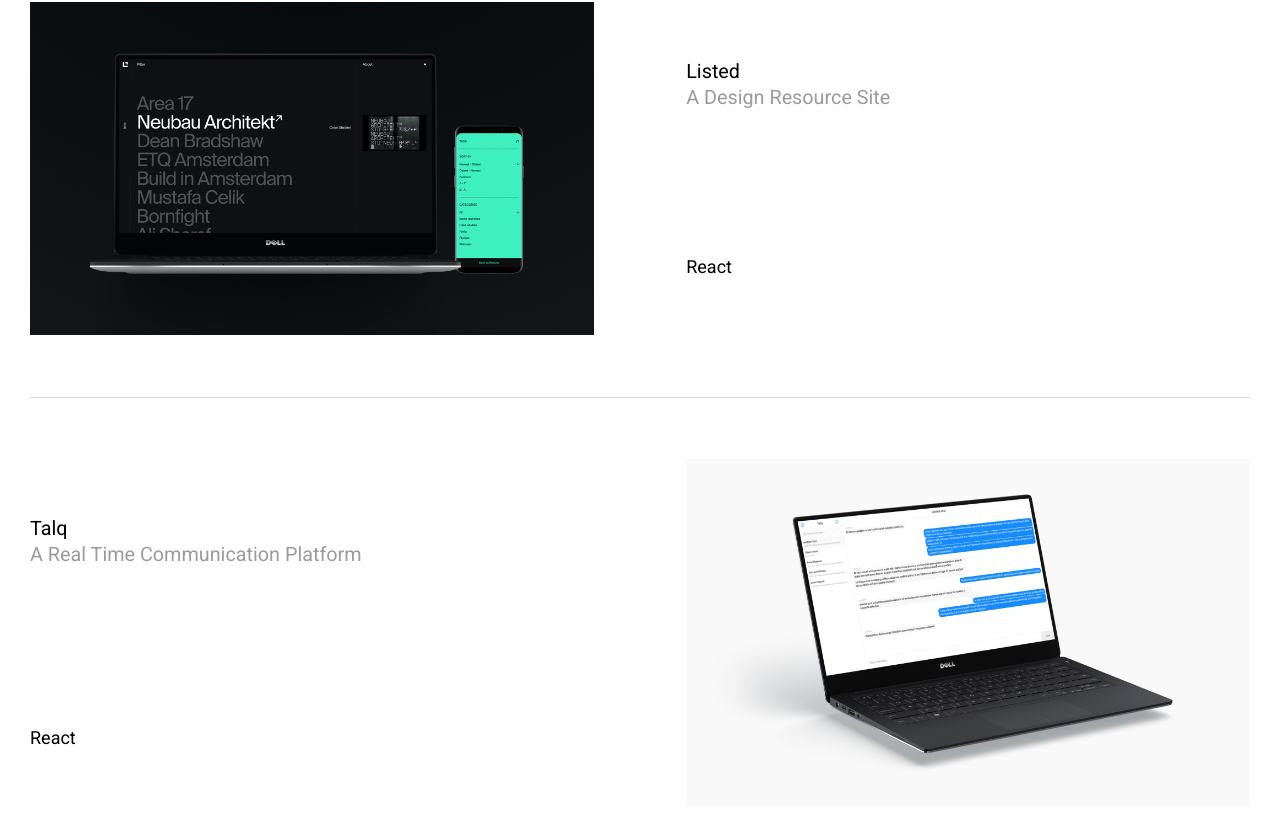
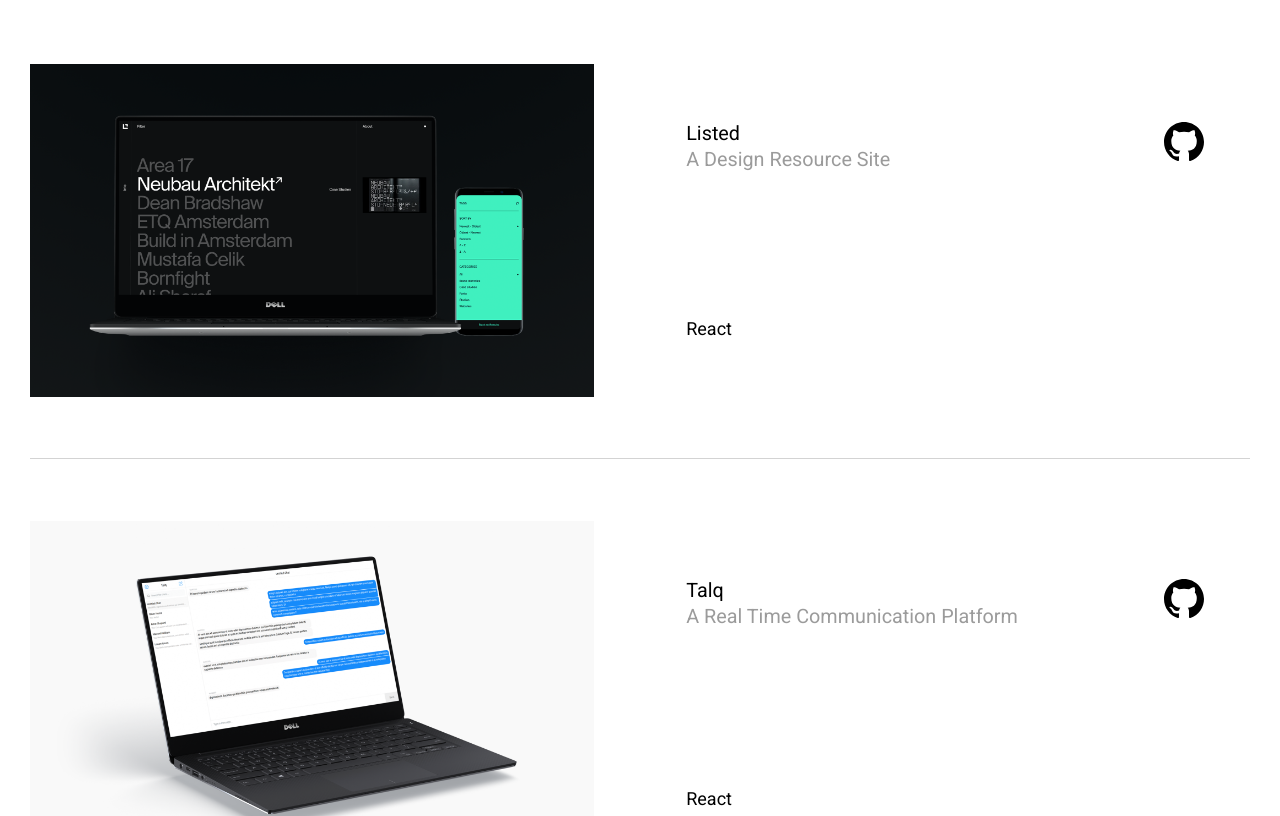
Before and after one commit to joealden/joe-aldens-portfolio, a Vue app: page /#/ in a window 1280 px wide. Shown: the part 320-1136 px from the top of the page. Built offline with nearby package versions, Linux system fonts and the light colour scheme.

Commit message:
Continue work on home page

```diff
--- /dev/null
+++ b/src/components/GithubIcon.vue
@@ -0,0 +1,14 @@
+<template>
+  <svg xmlns="http://www.w3.org/2000/svg" width="35" height="35" viewBox="0 0 16 16">
+    <path
+      fill-rule="evenodd"
+      d="M8 0C3.58 0 0 3.58 0 8c0 3.54 2.29 6.53 5.47 7.59.4.07.55-.17.55-.38 0-.19-.01-.82-.01-1.49-2.01.37-2.53-.49-2.69-.94-.09-.23-.48-.94-.82-1.13-.28-.15-.68-.52-.01-.53.63-.01 1.08.58 1.23.82.72 1.21 1.87.87 2.33.66.07-.52.28-.87.51-1.07-1.78-.2-3.64-.89-3.64-3.95 0-.87.31-1.59.82-2.15-.08-.2-.36-1.02.08-2.12 0 0 .67-.21 2.2.82.64-.18 1.32-.27 2-.27.68 0 1.36.09 2 .27 1.53-1.04 2.2-.82 2.2-.82.44 1.1.16 1.92.08 2.12.51.56.82 1.27.82 2.15 0 3.07-1.87 3.75-3.65 3.95.29.25.54.73.54 1.48 0 1.07-.01 1.93-.01 2.2 0 .21.15.46.55.38A8.013 8.013 0 0 0 16 8c0-4.42-3.58-8-8-8z"
+    ></path>
+  </svg>
+</template>
+
+<script>
+export default {
+  name: "GithubIcon"
+};
+</script>
--- a/src/components/Project.vue
+++ b/src/components/Project.vue
@@ -3,13 +3,20 @@
     <div>
       <div class="project-image">
         <a :href="link" rel="noreferrer noopener" target="_blank">
-          <img :src="image">
+          <img :src="image" :alt="`Screenshot of ${name}`">
         </a>
       </div>
+      <div class="project-details-and-tags">
         <div class="project-details">
           <div class="project-name-and-description">
             <h3>{{ name }}</h3>
             <h4>{{ description }}</h4>
+          </div>
+          <div class="project-github-link">
+            <a :href="githubLink" :title="`Link to ${name}'s github Page`">
+              <github-icon></github-icon>
+            </a>
+          </div>
         </div>
         <div class="project-tags">
           <span v-for="tag of tags" :key="tag.name">{{ tag.name }}</span>
@@ -20,8 +27,13 @@
 </template>
 
 <script>
+import githubIcon from "@/components/GithubIcon.vue";
+
 export default {
   name: "Project",
+  components: {
+    githubIcon
+  },
   props: {
     name: {
       type: String,
@@ -123,7 +135,7 @@
       }
     }
 
-    .project-details {
+    .project-details-and-tags {
       flex: 1;
       display: flex;
       flex-direction: column;
@@ -133,6 +145,10 @@
       @media screen and (max-width: 1660px) {
         padding: 4.52vw 0;
       }
+
+      .project-details {
+        display: flex;
+        justify-content: space-between;
 
         .project-name-and-description {
           h3,
@@ -146,14 +162,41 @@
             color: #9b9b9b;
           }
         }
+
+        .project-github-link {
+          margin-right: 60px;
+
+          @media screen and (max-width: 1660px) {
+            margin-right: 3.61vw;
+          }
+
+          a {
+            display: block;
+
+            svg {
+              display: block;
+              width: 40px;
+              height: 40px;
+            }
+          }
+        }
+      }
     }
   }
 
-  &:nth-child(2n - 1) > div {
+  /**
+   * NOTE:
+   * The below CSS turns on an alterating pattern
+   * for the project list.
+   *
+   * Replace the `> div` selector
+   * with `&:nth-child(2n - 1) > div`.
+   */
+  > div {
     .project-image {
       margin-right: 60px;
     }
-    .project-details {
+    .project-details-and-tags {
       margin-left: 60px;
     }
 
@@ -161,30 +204,36 @@
       .project-image {
         margin-right: 3.61vw;
       }
-      .project-details {
+      .project-details-and-tags {
         margin-left: 3.61vw;
       }
     }
   }
 
-  &:nth-child(2n) > div {
-    flex-direction: row-reverse;
-
-    .project-image {
-      margin-left: 60px;
-    }
-    .project-details {
-      margin-right: 60px;
-    }
-
-    @media screen and (max-width: 1660px) {
-      .project-image {
-        margin-left: 3.61vw;
-      }
-      .project-details {
-        margin-right: 3.61vw;
-      }
-    }
-  }
+  /**
+   * NOTE:
+   * The below CSS turns on an alterating pattern
+   * for the project list.
+   *
+   * &:nth-child(2n) > div {
+   *   flex-direction: row-reverse;
+   *
+   *   .project-image {
+   *     margin-left: 60px;
+   *   }
+   *   .project-details-and-tags {
+   *     margin-right: 60px;
+   *   }
+   *
+   *   @media screen and (max-width: 1660px) {
+   *     .project-image {
+   *       margin-left: 3.61vw;
+   *     }
+   *     .project-details-and-tags {
+   *       margin-right: 3.61vw;
+   *     }
+   *   }
+   * }
+   */
 }
 </style>
--- a/src/views/Work.vue
+++ b/src/views/Work.vue
@@ -104,10 +104,10 @@
   display: flex;
   align-items: center;
   min-height: 200px;
-  padding: 120px 0 150px 0;
+  padding: 175px 0;
 
   @media screen and (max-width: 1660px) {
-    padding: 7.23vw 0 9.03vw 0;
+    padding: 10.54vw 0;
   }
 
   h1,
```
Lines whose indentation alone changed are shown as unchanged.
